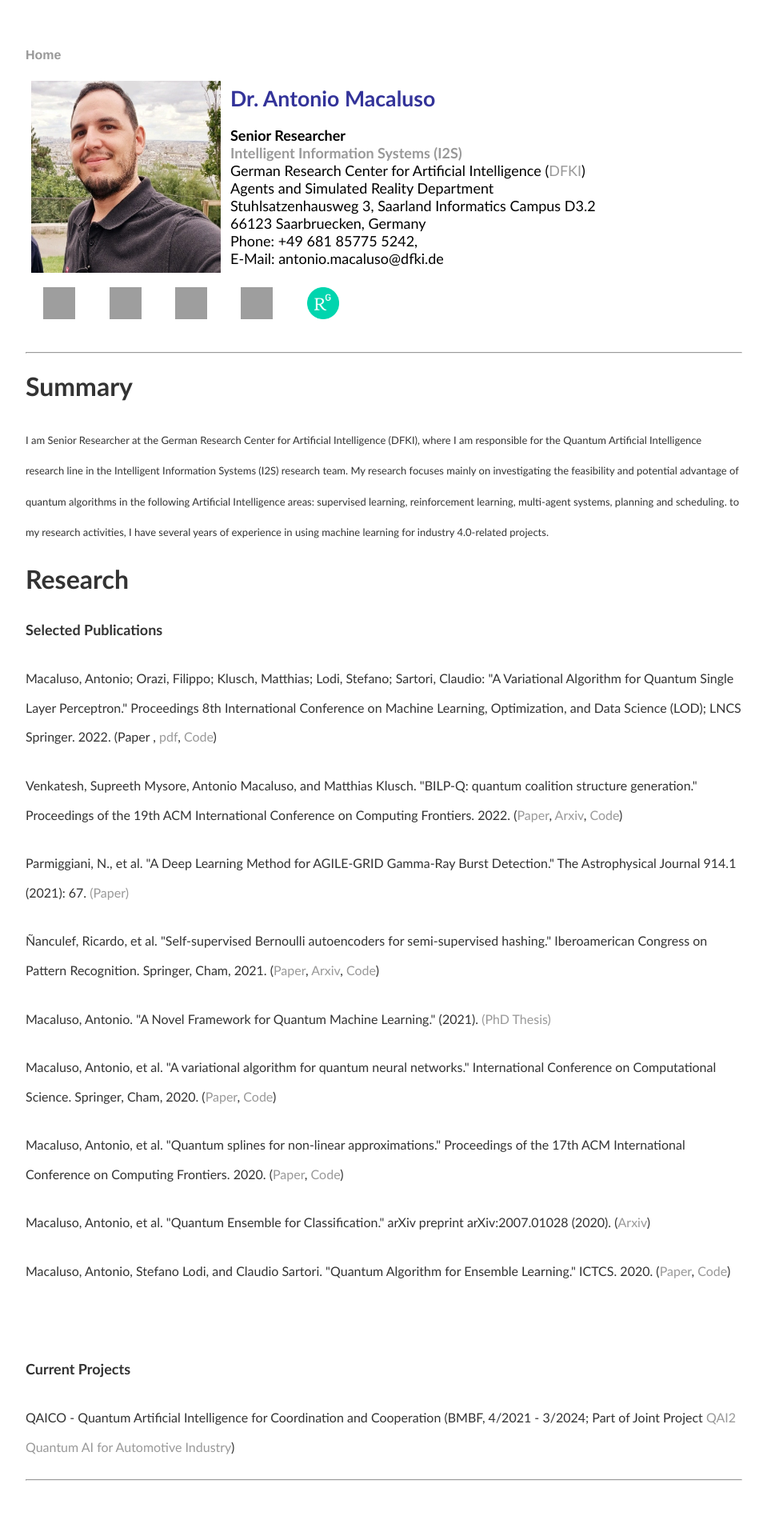
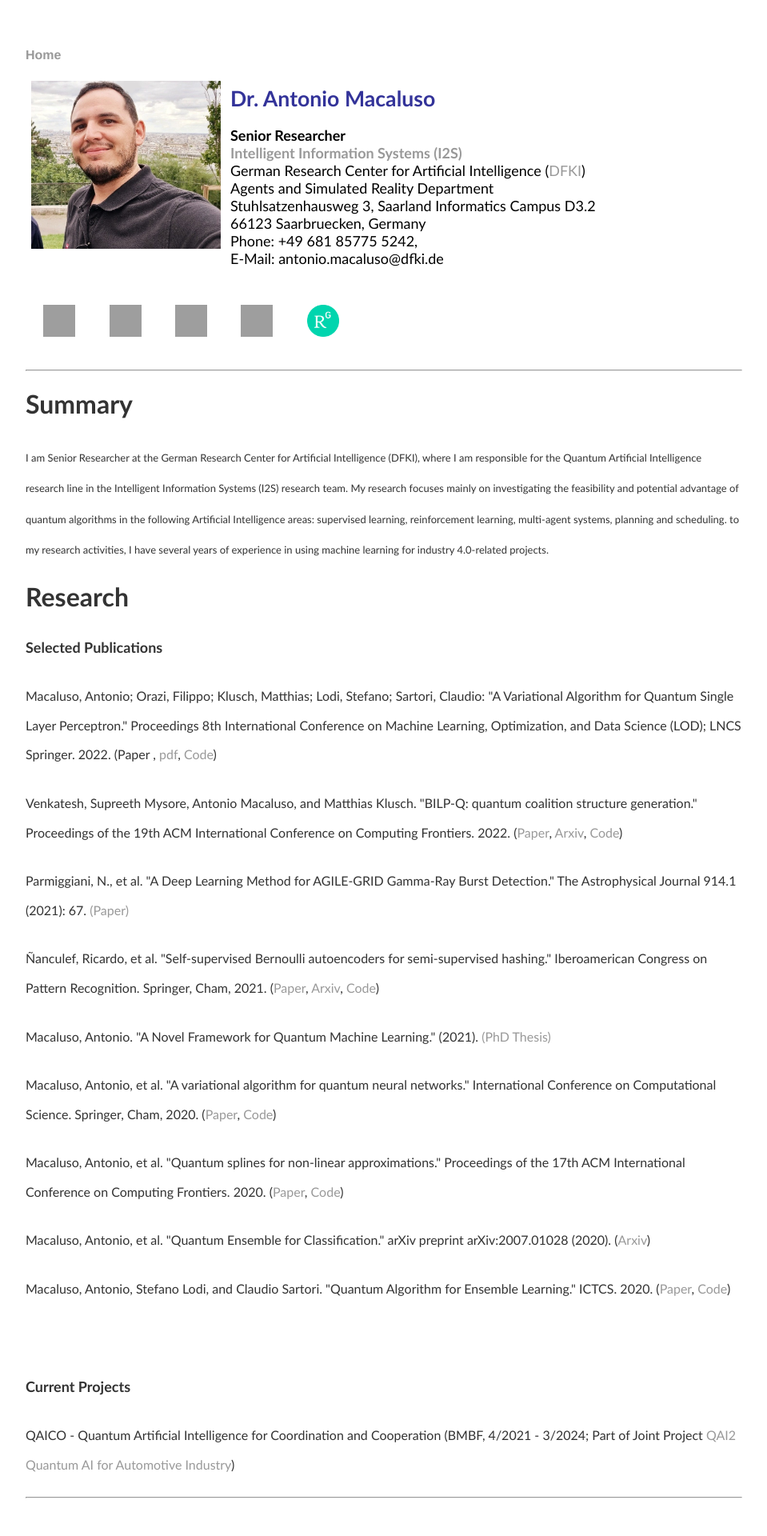
Before and after one commit to amacaluso/amacaluso.github.io, a Jekyll site: the page built from index.html, in a window 1280 px wide. Shown: the top 1920 px of the page at 80% size, without its empty margins (160-1119 px from the left). Built offline with Jekyll 4.4.1, drawn with Linux system fonts in a browser that asks for light colours; grey boxes are pictures that could not be loaded.

Commit message:
Update index.html

```diff
--- a/index.html
+++ b/index.html
@@ -9,10 +9,10 @@
 </div> /.blurb -->
 
 
-<table style="width: 828px; height: 240px;" cellpadding="5" cols="2">
+<table style="width: 828px; height: 280px;" cellpadding="5" cols="2">
   <tbody>
     <tr align="left" valign="top">
-      <td style="width: 10%; vertical-align: top; text-align: center;"><img style="width: 237px; height: 240px;" alt="AM" src="photo-profile.jpg">
+      <td style="width: 10%; vertical-align: top; text-align: center;"><img style="width: 237px; height: 210px;" alt="AM" src="photo-profile.jpg">
       <br></td>
       <td> <small><font style="font-weight: bold; color: rgb(51, 51, 153);" face="Trebuchet MS"><font size="+3"><small>
 Dr. Antonio Macaluso</small></font></font></small><br>
```
